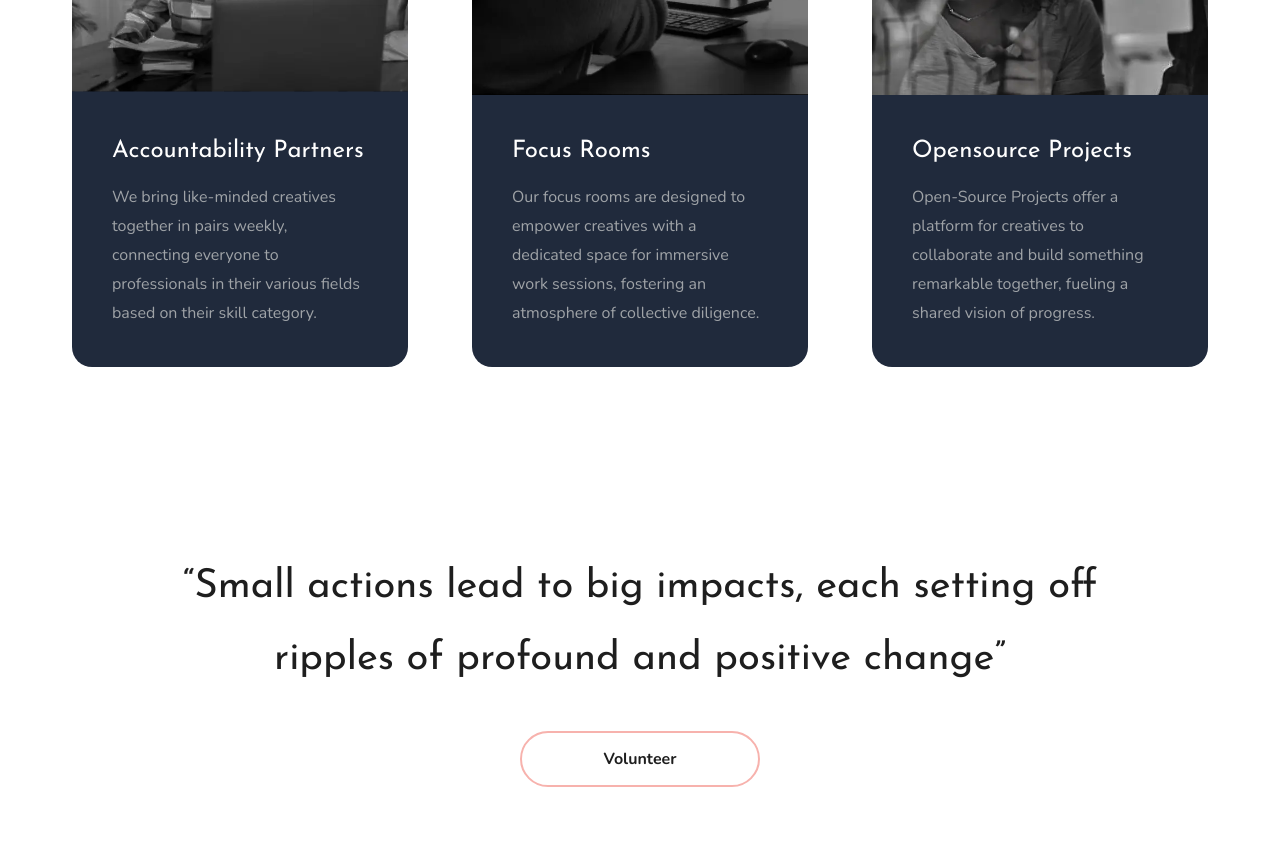
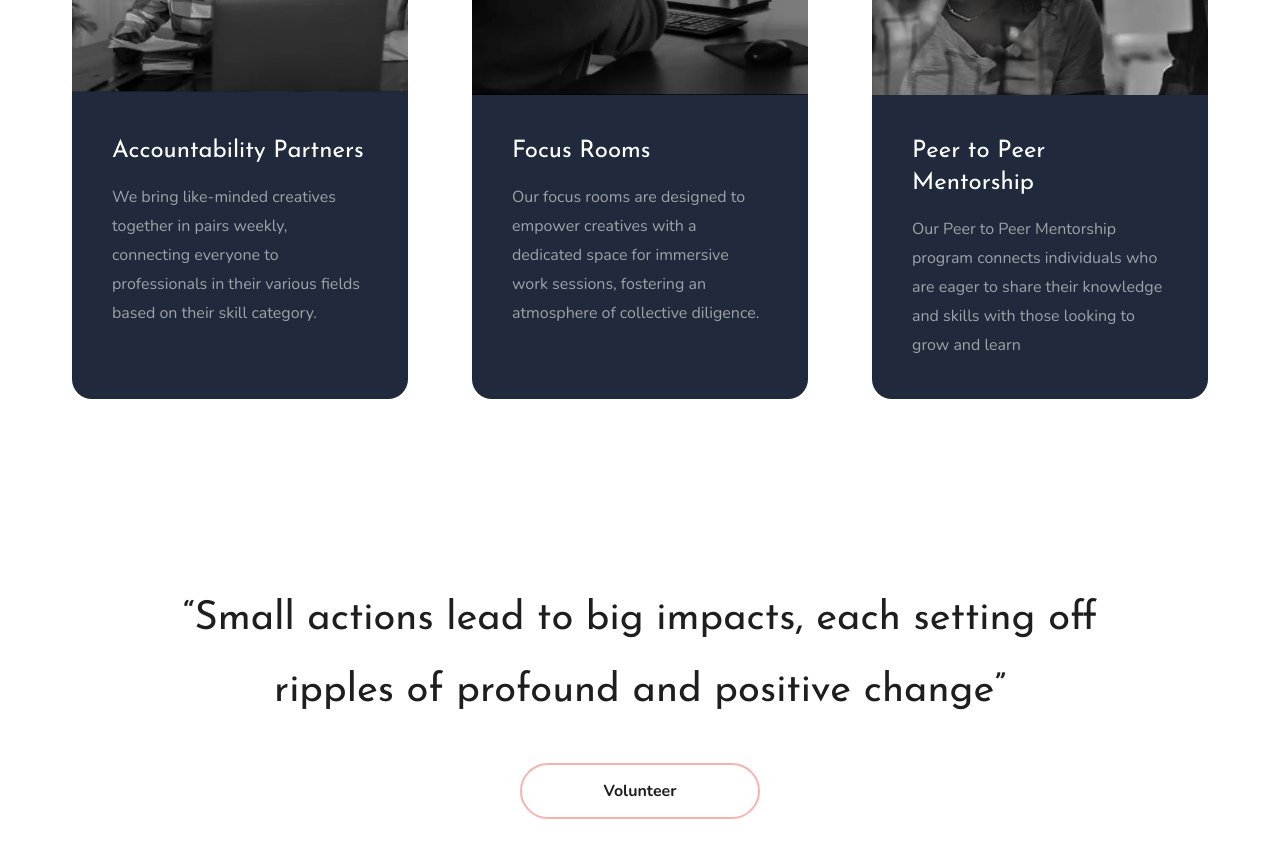
Before and after one commit to checkmate-africa/checkmate.africa, a Nuxt app: page / in a window 1280 px wide. Shown: the part 1140-1997 px from the top of the page. Built offline with nearby package versions, Linux system fonts and the light colour scheme.

Commit message:
chore: update landing page

```diff
--- a/pages/index.vue
+++ b/pages/index.vue
@@ -165,9 +165,9 @@ const activities = [
 
   {
     banner: '/imgs/activity-projects.webp',
-    title: 'Opensource Projects',
+    title: 'Peer to Peer Mentorship',
     description:
-      'Open-Source Projects offer a platform for creatives to collaborate and build something remarkable together, fueling a shared vision of progress.',
+      'Our Peer to Peer Mentorship program connects individuals who are eager to share their knowledge and skills with those looking to grow and learn',
   },
 ]
 </script>
```
